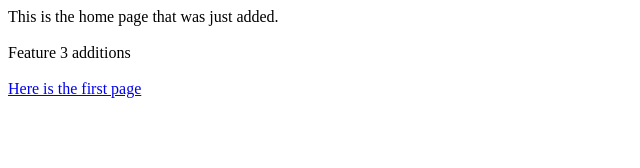
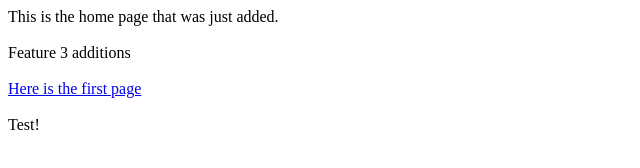
Before and after one commit to AdmanStrong/cplt-git-test, a plain HTML site: page index.html in a window 1280 px wide. Shown: the full height of the page, 0-640 px from the left. Drawn offline with Linux system fonts and the light colour scheme.

Commit message:
Added a new line to the index file.  [issue #48 assign:rcarroll state:resolve]

```diff
--- a/index.html
+++ b/index.html
@@ -8,6 +8,7 @@ This is the home page that was just added.
 Feature 3 additions
 <br><Br>
 <a href="/first.html">Here is the first page</a>
-
+<br><br>
+Test!
 </body>
 </html>
```
